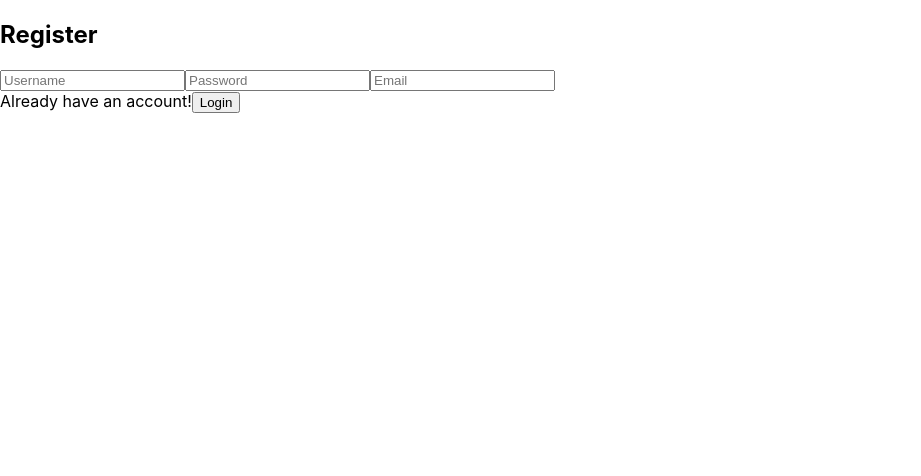
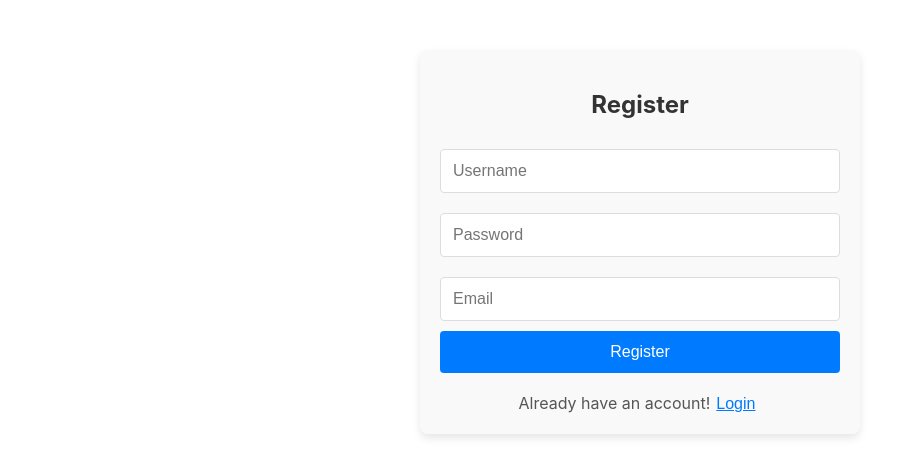
Before and after one commit to abhaykamath007/go_basics, a React (Create React App) app in the folder frontend/: page /register in a window 1280 px wide. Shown: the top 476 px of the page, without its empty margins (0-921 px from the left). Built offline with nearby package versions, Linux system fonts and the light colour scheme.

Commit message:
add login and register function

```diff
--- a/frontend/src/index.js
+++ b/frontend/src/index.js
@@ -4,10 +4,11 @@ import './index.css';
 import App from './App';
 import reportWebVitals from './reportWebVitals';
 
+
 const root = ReactDOM.createRoot(document.getElementById('root'));
 root.render(
   <React.StrictMode>
-    <App />
+    <App/>
   </React.StrictMode>
 );
 
--- a/frontend/src/pages/Login/Login.css
+++ b/frontend/src/pages/Login/Login.css
@@ -0,0 +1,76 @@
+.login-container {
+    max-width: 400px;
+    margin: 50px auto;
+    padding: 20px;
+    border-radius: 8px;
+    background-color: #f9f9f9;
+    box-shadow: 0 4px 8px rgba(0, 0, 0, 0.1);
+    text-align: center;
+}
+
+.login-title {
+    font-size: 24px;
+    margin-bottom: 20px;
+    color: #333;
+}
+
+.login-form {
+    display: flex;
+    flex-direction: column;
+}
+
+.login-input {
+    padding: 12px;
+    margin: 10px 0;
+    border-radius: 4px;
+    border: 1px solid #ddd;
+    font-size: 16px;
+    width: 100%;
+    box-sizing: border-box;
+}
+
+.login-input:focus {
+    border-color: #007bff;
+    outline: none;
+}
+
+.login-button {
+    padding: 12px;
+    border: none;
+    border-radius: 4px;
+    background-color: #007bff;
+    color: #fff;
+    font-size: 16px;
+    cursor: pointer;
+    transition: background-color 0.3s;
+    width: 100%;
+    box-sizing: border-box;
+}
+
+.login-button:hover {
+    background-color: #0056b3;
+}
+
+.error-message {
+    color: red;
+    margin-top: 10px;
+    font-size: 14px;
+}
+
+.register-link {
+    margin-top: 20px;
+    color: #555;
+}
+
+.register-link-button {
+    background: none;
+    border: none;
+    color: #007bff;
+    font-size: 16px;
+    cursor: pointer;
+    text-decoration: underline;
+}
+
+.register-link-button:hover {
+    color: #0056b3;
+}
--- a/frontend/src/pages/Login/Login.jsx
+++ b/frontend/src/pages/Login/Login.jsx
@@ -1,38 +1,59 @@
+import axios from 'axios';
 import React, { useState } from 'react'
-import { Link } from 'react-router-dom';
+import { Link, useNavigate } from 'react-router-dom';
+import "./Login.css"
 
 const Login = () => {
 
-    const [username,setUsername] = useState("");
-    const [password,setPassword] = useState("");
+    const [username, setUsername] = useState("");
+    const [password, setPassword] = useState("");
+    const [error, setError] = useState(null);
+    const navigate = useNavigate();
 
-    const handleLogin = (e) => {
+    const handleLogin = async (e) => {
         e.preventDefault();
+        try {
+            const response = await axios.post("http://localhost:8080/login", { username, password });
 
+            const { token, expirationTime } = response.data;
+            localStorage.setItem("token", token);
+            localStorage.setItem("expirationTime", expirationTime);
+
+            navigate("/");
+        } catch (err) {
+            setError("Login failed. Please try again");
+        }
     }
 
     return (
-        <div>
-            <h2>Login</h2>
-            <form onSubmit={handleLogin}>
+        <div className="login-container">
+            <h2 className="login-title">Login</h2>
+            <form onSubmit={handleLogin} className="login-form">
                 <input
-                    type='text'
+                    type="text"
                     value={username}
                     onChange={(e) => setUsername(e.target.value)}
                     placeholder="Username"
+                    className="login-input"
+                    required
                 />
                 <input
                     type="password"
                     value={password}
-                    onChange={(e)=> setPassword(e.target.value)}
+                    onChange={(e) => setPassword(e.target.value)}
                     placeholder="Password"
+                    className="login-input"
+                    required
                 />
-                <button type="submit">Login</button>
-                <span>Don't you have an account?</span>
+                <button type="submit" className="login-button">Login</button>
+                {error && <span className="error-message">{error}</span>}
+            </form>
+            <div className="register-link">
+                <span>Don't have an account?</span>
                 <Link to="/register">
-                    <button>Register</button>
+                    <button className="register-link-button">Register</button>
                 </Link>
-            </form>
+            </div>
         </div>
     )
 }
--- a/frontend/src/pages/Register/Register.css
+++ b/frontend/src/pages/Register/Register.css
@@ -0,0 +1,79 @@
+.register-container{
+    max-width: 400px;
+    margin: 50px auto;
+    padding: 20px;
+    border-radius: 8px;
+    background-color:#f9f9f9;
+    box-shadow: 0 4px 8px rgba(0, 0, 0, 0.1);
+    text-align: center;
+}
+
+.register-title {
+    font-size: 24px;
+    margin-bottom: 20px;
+    color: #333
+}
+
+.register-form {
+    display: flex;
+    flex-direction: column;
+}
+
+.register-input {
+    padding: 12px;
+    margin: 10px 0;
+    border-radius: 4px;
+    border: 1px solid #ddd;
+    font-size: 16px;
+    width: 100%;
+    box-sizing: border-box;
+}
+
+.register-input:focus {
+    border-color: #007bff;
+    outline: none;
+}
+
+.register-button {
+    padding: 12px;
+    border: none;
+    border-radius: 4px;
+    background-color: #007bff;
+    color: #fff;
+    font-size: 16px;
+    cursor: pointer;
+    transition: background-color 0.3s;
+    width: 100%;
+    box-sizing: border-box;
+}
+
+.register-button:hover {
+    background-color: #0056b3;
+    color: #fff;
+
+}
+
+.error-message {
+    color: red;
+    margin-top: 10px;
+    font-size: 14px;
+}
+
+.login-link {
+    margin-top: 20px;
+    color: #555;
+}
+
+.login-link-button {
+    background: none;
+    border: none;
+    color: #007bff;
+    font-size: 16px;
+    cursor: pointer;
+    text-decoration: underline;
+}
+
+.login-link-button:hover {
+    color: #0056b3;
+    background-color: white;
+}
--- a/frontend/src/pages/Register/Register.jsx
+++ b/frontend/src/pages/Register/Register.jsx
@@ -1,44 +1,67 @@
 import React, { useState } from 'react'
-import { Link } from 'react-router-dom'
+import { Link, useNavigate } from 'react-router-dom'
+import axios from 'axios';
+import "./Register.css"
 
 const Register = () => {
 
     const [username, setUsername] = useState("")
     const [password, setPassword] = useState("")
     const [email, setEmail] = useState("")
+    const [error, setError] = useState(null);
 
+    const navigate = useNavigate()
 
-    const handleRegister = (e) => {
+    const handleRegister = async (e) => {
         e.preventDefault();
-    }
+        try {
+            await axios.post("http://localhost:8080/register", { username, password, email });
+            navigate("/login");
+        } catch (err) {
+            setError('Registration failed');
+        }
+
+    };
 
     return (
-        <div>
-            <h2>Register</h2>
-            <form onSubmit={handleRegister}>
+        <div className='register-container'>
+            <h2 className='register-title'>Register</h2>
+            <form className='register-form' onSubmit={handleRegister}>
                 <input
                     type='text'
                     value={username}
                     placeholder='Username'
                     onChange={(e) => setUsername(e.target.value)}
+                    required
+                    className='register-input'
                 />
                 <input
                     type='password'
                     placeholder='Password'
                     value={password}
                     onChange={(e) => setPassword(e.target.value)}
+                    required
+                    className='register-input'
+
                 />
                 <input
                     type='email'
                     placeholder='Email'
                     value={email}
                     onChange={(e) => setEmail(e.target.value)}
+                    required
+                    className='register-input'
+
                 />
+                <button className='register-button' type='submit'>Register</button>
+                {error && <span className='error-message'>{error}</span>}
             </form>
+            <div className='login-link'>
             <span>Already have an account!</span>
             <Link to="/login">
-                <button>Login</button>
+                <button className='login-link-button'>Login</button>
             </Link>
+            </div>
         </div>
     )
 }
```
